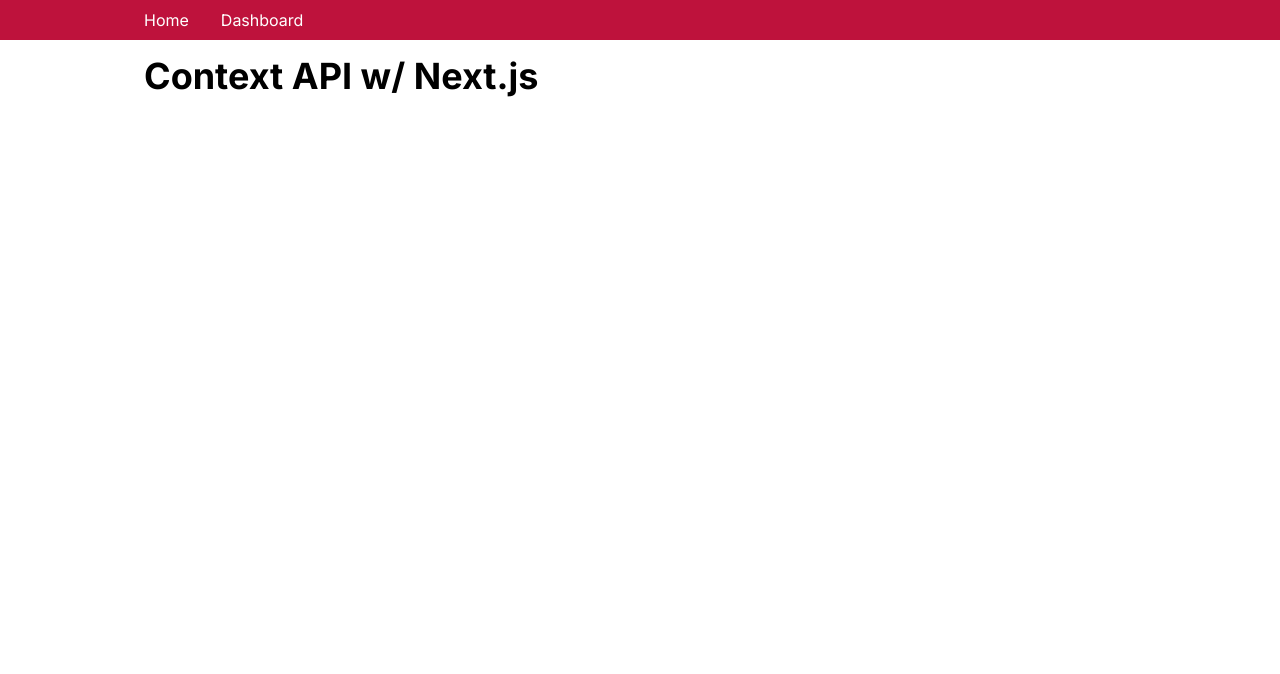
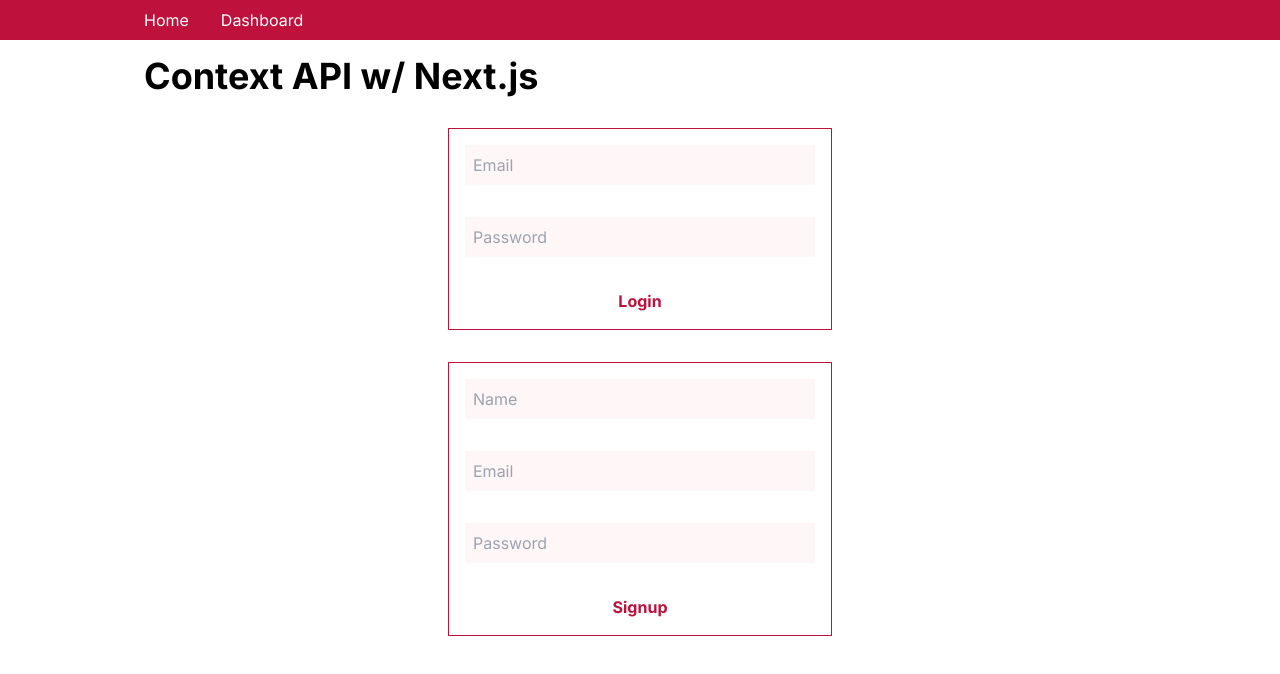
Before and after one commit to murphylan/context-nextjs, a Next.js app: page / in a window 1280 px wide. Shown: the top 674 px of the page. Built offline with nearby package versions, Linux system fonts and the light colour scheme.

Commit message:
create signup & login form

```diff
--- a/src/app/components/Navbar.tsx
+++ b/src/app/components/Navbar.tsx
@@ -9,6 +9,7 @@
           <li>
             <Link href='/'>Home</Link>
           </li>
+          {/* hide dashboard page if user is not logged in */}
           <li>
             <Link href='/dashboard'>Dashboard</Link>
           </li>
--- /dev/null
+++ b/src/app/components/form/Login.tsx
@@ -0,0 +1,38 @@
+'use client';
+import React, { useState } from 'react';
+
+const Login = () => {
+  const [email, setEmail] = useState('');
+  const [password, setPassword] = useState('');
+
+  const handleLogin = async (e: React.FormEvent<HTMLFormElement>) => {
+    e.preventDefault();
+  };
+
+  return (
+    <form
+      onSubmit={handleLogin}
+      className='border border-rose-700 w-96 flex flex-col gap-y-8 p-4 mx-auto my-8'
+    >
+      <input
+        type='email'
+        placeholder='Email'
+        className='bg-rose-300/10 p-2'
+        value={email}
+        onChange={e => setEmail(e.target.value.trim())}
+      />
+      <input
+        type='password'
+        placeholder='Password'
+        className='bg-rose-300/10 p-2'
+        value={password}
+        onChange={e => setPassword(e.target.value.trim())}
+      />
+      <button type='submit' className='font-bold text-rose-700'>
+        Login
+      </button>
+    </form>
+  );
+};
+
+export default Login;
--- /dev/null
+++ b/src/app/components/form/Logout.tsx
@@ -0,0 +1,10 @@
+'use client';
+import React from 'react';
+
+const Logout = () => {
+  const handleLogout = () => {};
+
+  return <button onClick={handleLogout}>Logout</button>;
+};
+
+export default Logout;
--- /dev/null
+++ b/src/app/components/form/Signup.tsx
@@ -0,0 +1,46 @@
+'use client';
+import React, { useState } from 'react';
+
+const Signup = () => {
+  const [name, setName] = useState('');
+  const [email, setEmail] = useState('');
+  const [password, setPassword] = useState('');
+
+  const handleSignup = async (e: React.FormEvent<HTMLFormElement>) => {
+    e.preventDefault();
+  };
+
+  return (
+    <form
+      onSubmit={handleSignup}
+      className='border border-rose-700 w-96 flex flex-col gap-y-8 p-4 mx-auto my-8'
+    >
+      <input
+        type='text'
+        placeholder='Name'
+        className='bg-rose-300/10 p-2'
+        value={name}
+        onChange={e => setName(e.target.value.trim())}
+      />
+      <input
+        type='email'
+        value={email}
+        className='bg-rose-300/10 p-2'
+        placeholder='Email'
+        onChange={e => setEmail(e.target.value.trim())}
+      />
+      <input
+        type='password'
+        value={password}
+        className='bg-rose-300/10 p-2'
+        placeholder='Password'
+        onChange={e => setPassword(e.target.value.trim())}
+      />
+      <button type='submit' className='font-bold text-rose-700'>
+        Signup
+      </button>
+    </form>
+  );
+};
+
+export default Signup;
--- a/src/app/page.tsx
+++ b/src/app/page.tsx
@@ -1,7 +1,13 @@
+import Login from './components/form/Login';
+import Signup from './components/form/Signup';
+
 export default function Home() {
   return (
     <div>
       <h1 className='text-4xl font-bold'>Context API w/ Next.js</h1>
+
+      <Login />
+      <Signup />
     </div>
   );
 }
```
Also changed, not shown: src/app/context/userContext.tsx (added), src/app/hooks/useUser.ts (added).
